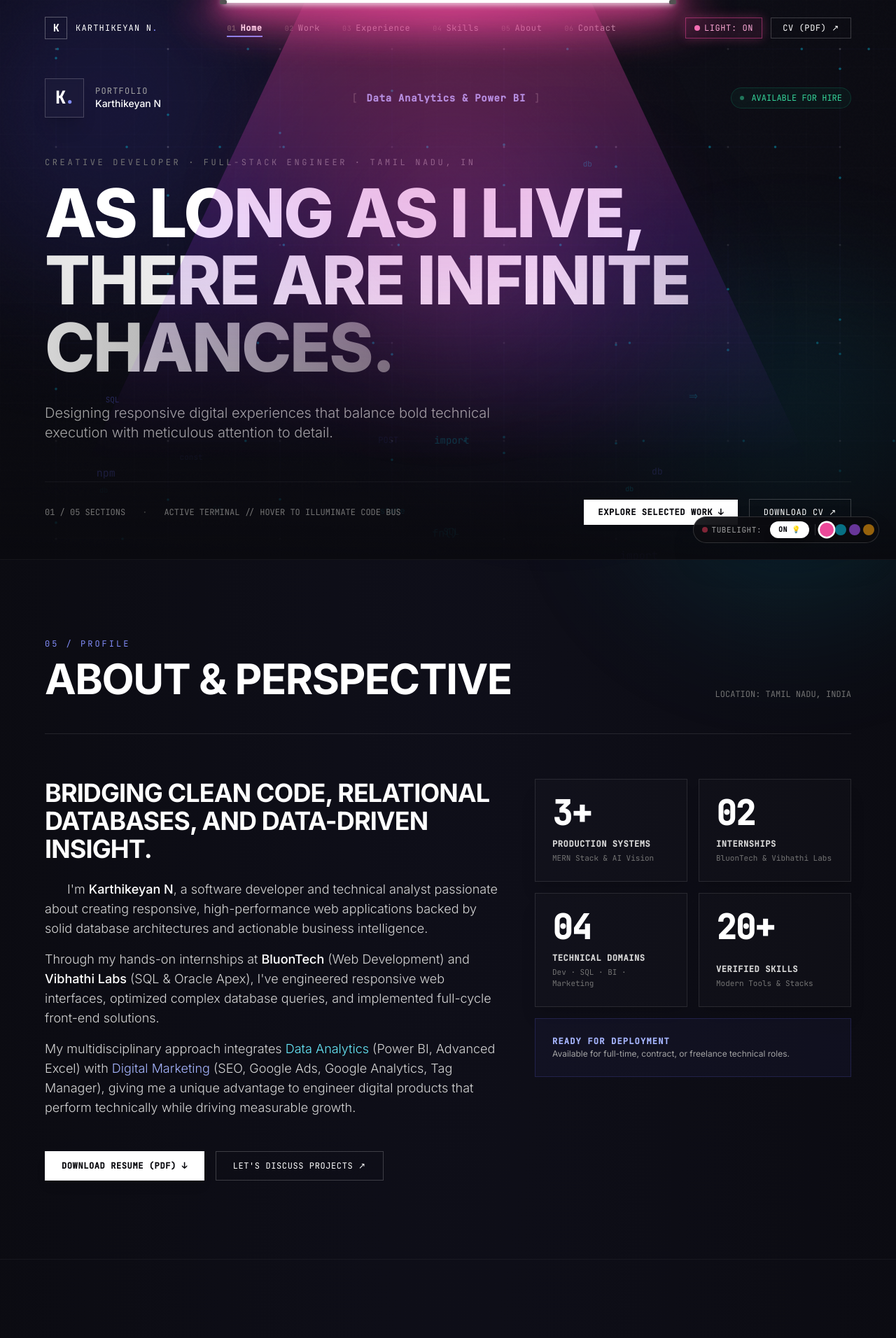
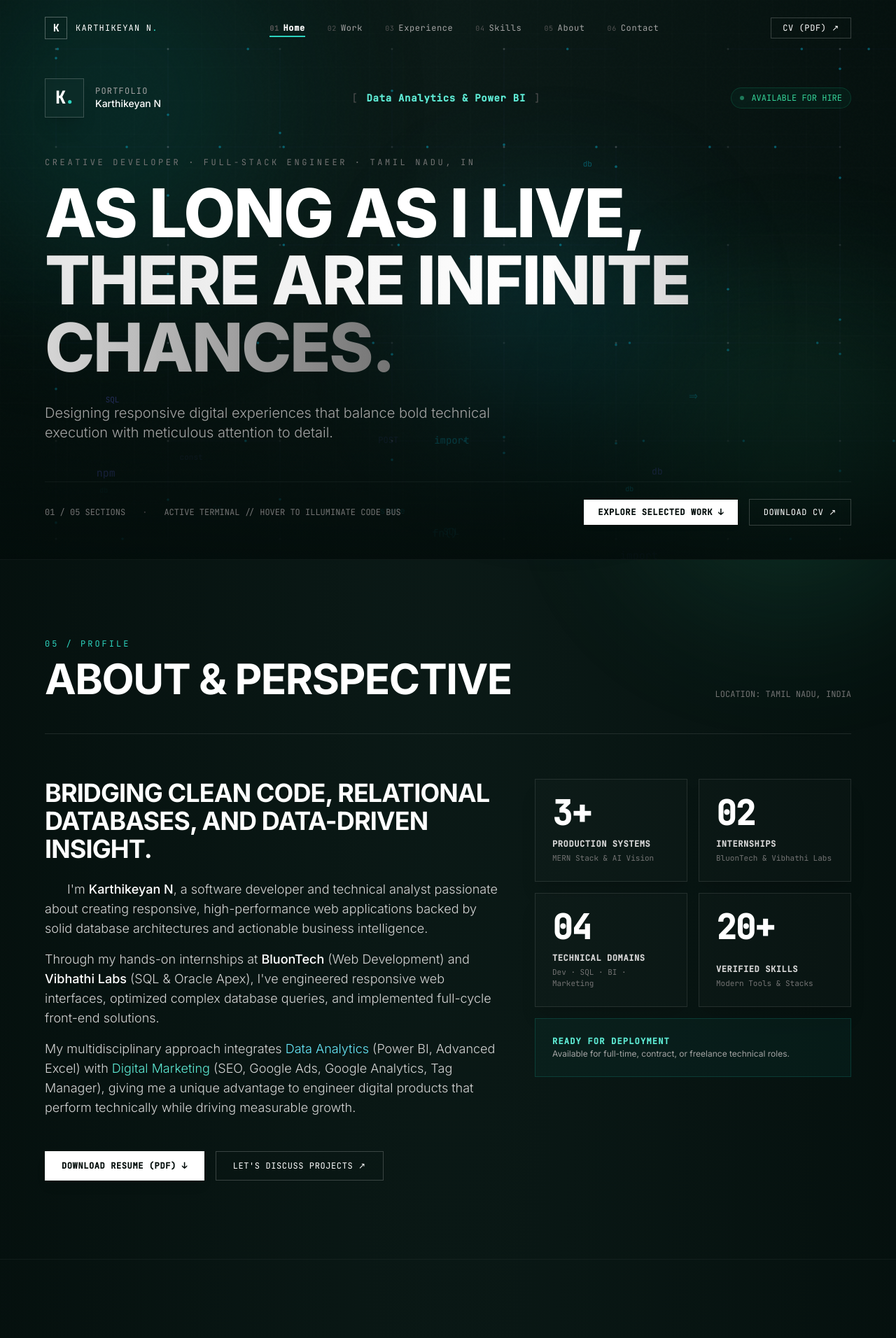
Before and after one commit to karthy24/portfolio, a React (Vite) app: page / in a window 1280 px wide. Shown: the top 1912 px of the page at 70% size. Built offline with nearby package versions, Linux system fonts and the light colour scheme.

Commit message:
feat: remove tubelight, add teal theme + loading splash screen

```diff
--- a/src/App.jsx
+++ b/src/App.jsx
@@ -1,6 +1,6 @@
-import { useState } from 'react';
+import { useState, useCallback } from 'react';
 import InteractiveBackground from './components/InteractiveBackground';
-import Tubelight from './components/Tubelight';
+import LoadingScreen from './components/LoadingScreen';
 import Navbar from './components/Navbar';
 import Hero from './components/Hero';
 import About from './components/About';
@@ -11,28 +11,20 @@ import Contact from './components/Contact';
 import Footer from './components/Footer';
 
 export default function App() {
-  const [tubelightOn, setTubelightOn] = useState(true);
-  const [tubelightColor, setTubelightColor] = useState('pink');
+  const [loading, setLoading] = useState(true);
+  const handleLoadingDone = useCallback(() => setLoading(false), []);
 
   return (
-    <div className="relative min-h-screen">
+    <>
+      {loading && <LoadingScreen onDone={handleLoadingDone} />}
+
+      <div className={`relative min-h-screen transition-opacity duration-700 ${loading ? 'opacity-0 pointer-events-none' : 'opacity-100'}`}>
         {/* Interactive & Scroll-Responsive Animated Background */}
         <InteractiveBackground />
 
-      {/* Figma-style Downward Volumetric Tubelight Effect */}
-      <Tubelight
-        isOn={tubelightOn}
-        setIsOn={setTubelightOn}
-        colorKey={tubelightColor}
-        setColorKey={setTubelightColor}
-      />
-
         {/* Content */}
         <div className="relative z-10">
-        <Navbar
-          tubelightOn={tubelightOn}
-          setTubelightOn={setTubelightOn}
-        />
+          <Navbar />
           <main>
             <Hero />
             <About />
@@ -44,5 +36,6 @@ export default function App() {
           <Footer />
         </div>
       </div>
+    </>
   );
 }
--- /dev/null
+++ b/src/components/LoadingScreen.jsx
@@ -0,0 +1,201 @@
+import { useEffect, useRef, useState } from 'react';
+import { animate, stagger } from 'animejs';
+
+export default function LoadingScreen({ onDone }) {
+  const containerRef = useRef(null);
+  const barRef = useRef(null);
+  const [progress, setProgress] = useState(0);
+
+  useEffect(() => {
+    // Animate logo letter
+    animate('.ls-letter', {
+      opacity: [0, 1],
+      scale: [0.3, 1],
+      duration: 500,
+      ease: 'outBack(1.4)',
+    });
+
+    // Animate name chars
+    animate('.ls-char', {
+      opacity: [0, 1],
+      translateY: [20, 0],
+      duration: 400,
+      delay: stagger(50, { start: 300 }),
+      ease: 'outExpo',
+    });
+
+    // Animate tagline
+    animate('.ls-tagline', {
+      opacity: [0, 1],
+      translateY: [10, 0],
+      duration: 500,
+      delay: 800,
+      ease: 'outExpo',
+    });
+
+    // Animate grid lines
+    animate('.ls-grid-line', {
+      scaleX: [0, 1],
+      duration: 600,
+      delay: stagger(80, { start: 200 }),
+      ease: 'outExpo',
+    });
+
+    // Animate dots
+    animate('.ls-dot', {
+      opacity: [0, 1],
+      scale: [0, 1],
+      duration: 300,
+      delay: stagger(120, { start: 400 }),
+      ease: 'outBack(2)',
+    });
+
+    // Progress bar
+    animate(barRef.current, {
+      width: ['0%', '100%'],
+      duration: 1700,
+      delay: 300,
+      ease: 'inOutQuart',
+      onUpdate: (anim) => {
+        setProgress(Math.round(anim.progress));
+      },
+    });
+
+    // Fade out entire loading screen
+    const exitTimer = setTimeout(() => {
+      animate(containerRef.current, {
+        opacity: [1, 0],
+        duration: 500,
+        ease: 'inQuart',
+        onComplete: () => onDone(),
+      });
+    }, 2100);
+
+    return () => clearTimeout(exitTimer);
+  }, [onDone]);
+
+  const nameChars = 'KARTHIKEYAN N'.split('');
+
+  return (
+    <div
+      ref={containerRef}
+      className="fixed inset-0 z-[9999] flex flex-col items-center justify-center"
+      style={{ background: 'radial-gradient(ellipse at 30% 30%, #0b1a17 0%, #050d0b 60%, #030808 100%)' }}
+    >
+      {/* Animated Grid Lines (horizontal) */}
+      <div className="absolute inset-0 overflow-hidden pointer-events-none">
+        {[...Array(8)].map((_, i) => (
+          <div
+            key={i}
+            className="ls-grid-line absolute left-0 right-0 h-px"
+            style={{
+              top: `${10 + i * 12}%`,
+              background: 'linear-gradient(90deg, transparent, rgba(20,184,166,0.12), transparent)',
+              transformOrigin: 'left',
+              scaleX: 0,
+            }}
+          />
+        ))}
+        {/* Vertical center line */}
+        <div className="absolute top-0 bottom-0 left-1/2 w-px"
+          style={{ background: 'linear-gradient(180deg, transparent, rgba(20,184,166,0.08), transparent)' }} />
+      </div>
+
+      {/* Corner Dots */}
+      {[
+        'top-8 left-8', 'top-8 right-8',
+        'bottom-8 left-8', 'bottom-8 right-8',
+      ].map((pos, i) => (
+        <div
+          key={i}
+          className={`ls-dot absolute ${pos} w-1.5 h-1.5 rounded-full`}
+          style={{ background: '#14b8a6', boxShadow: '0 0 8px #14b8a6' }}
+        />
+      ))}
+
+      {/* Main Content */}
+      <div className="flex flex-col items-center gap-6 px-8">
+
+        {/* Monogram Box */}
+        <div className="relative">
+          {/* Outer glow ring */}
+          <div
+            className="absolute inset-0 rounded-sm"
+            style={{
+              background: 'transparent',
+              boxShadow: '0 0 40px 8px rgba(20,184,166,0.25), 0 0 80px 20px rgba(20,184,166,0.08)',
+            }}
+          />
+          <div
+            className="ls-letter relative w-20 h-20 border-2 flex items-center justify-center font-mono text-4xl font-black"
+            style={{
+              borderColor: '#14b8a6',
+              color: '#14b8a6',
+              textShadow: '0 0 20px #14b8a6, 0 0 40px rgba(20,184,166,0.5)',
+              opacity: 0,
+            }}
+          >
+            K
+          </div>
+        </div>
+
+        {/* Name */}
+        <div className="flex items-center gap-[3px] font-mono text-lg sm:text-xl tracking-[0.3em] uppercase">
+          {nameChars.map((ch, i) => (
+            <span
+              key={i}
+              className="ls-char"
+              style={{
+                color: ch === ' ' ? 'transparent' : '#e2fdf8',
+                opacity: 0,
+                display: 'inline-block',
+                minWidth: ch === ' ' ? '12px' : undefined,
+              }}
+            >
+              {ch === ' ' ? '\u00A0' : ch}
+            </span>
+          ))}
+        </div>
+
+        {/* Tagline */}
+        <p
+          className="ls-tagline font-mono text-xs tracking-[0.25em] uppercase"
+          style={{ color: '#14b8a6', opacity: 0 }}
+        >
+          Full-Stack · Analytics · Digital
+        </p>
+
+        {/* Progress Bar */}
+        <div className="w-56 sm:w-72 mt-4">
+          <div className="flex justify-between font-mono text-[10px] tracking-widest mb-2"
+            style={{ color: 'rgba(20,184,166,0.5)' }}>
+            <span>LOADING</span>
+            <span>{progress}%</span>
+          </div>
+          <div
+            className="w-full h-px relative overflow-hidden"
+            style={{ background: 'rgba(20,184,166,0.15)' }}
+          >
+            <div
+              ref={barRef}
+              className="absolute top-0 left-0 h-full"
+              style={{
+                width: '0%',
+                background: 'linear-gradient(90deg, #14b8a6, #34d399, #06b6d4)',
+                boxShadow: '0 0 10px #14b8a6, 0 0 20px rgba(20,184,166,0.4)',
+              }}
+            />
+          </div>
+        </div>
+
+        {/* Quote */}
+        <p
+          className="ls-tagline font-mono text-[10px] text-center mt-2 max-w-xs"
+          style={{ color: 'rgba(209,250,229,0.35)', letterSpacing: '0.05em', opacity: 0 }}
+        >
+          &ldquo;As long as I live, there are infinite chances.&rdquo;
+        </p>
+      </div>
+    </div>
+  );
+}
--- a/src/components/Navbar.jsx
+++ b/src/components/Navbar.jsx
@@ -10,7 +10,7 @@ const navItems = [
   { id: 'contact', label: 'Contact', num: '06' },
 ];
 
-export default function Navbar({ tubelightOn, setTubelightOn }) {
+export default function Navbar() {
   const [scrolled, setScrolled] = useState(false);
   const [menuOpen, setMenuOpen] = useState(false);
   const [activeSection, setActiveSection] = useState('home');
@@ -85,31 +85,14 @@ export default function Navbar({ tubelightOn, setTubelightOn }) {
           })}
         </ul>
 
-        {/* Right Actions: Tubelight Switch + Resume */}
+        {/* Right Actions: Resume only */}
         <div className="hidden md:flex items-center gap-3">
-          <button
-            onClick={() => setTubelightOn(!tubelightOn)}
-            className={`px-3 py-1.5 border font-mono text-xs uppercase tracking-wider flex items-center gap-1.5 transition-all duration-300 ${
-              tubelightOn
-                ? 'border-pink-500/50 bg-pink-500/10 text-pink-300 shadow-[0_0_15px_rgba(236,72,153,0.3)]'
-                : 'border-white/15 text-neutral-400 hover:text-white'
-            }`}
-            title="Toggle Tubelight Illumination"
-          >
-            <span
-              className={`w-2 h-2 rounded-full ${
-                tubelightOn ? 'bg-pink-400 animate-pulse' : 'bg-neutral-600'
-              }`}
-            />
-            <span>Light: {tubelightOn ? 'ON' : 'OFF'}</span>
-          </button>
-
           <a
             href={personal.resume}
             target="_blank"
             rel="noreferrer"
             download="Karthikeyan-N-Resume.pdf"
-            className="px-4 py-1.5 border border-white/20 hover:border-white font-mono text-xs uppercase tracking-wider text-white transition-colors"
+            className="px-4 py-1.5 border border-white/20 hover:border-primary-400 font-mono text-xs uppercase tracking-wider text-white hover:text-primary-300 transition-colors"
           >
             CV (PDF) ↗
           </a>
--- a/src/index.css
+++ b/src/index.css
@@ -8,7 +8,7 @@
   }
   body {
     @apply bg-dark-950 text-neutral-100 font-sans antialiased;
-    background: radial-gradient(ellipse at top, #0f0f1a 0%, #0a0a0f 100%);
+    background: radial-gradient(ellipse at top, #0b1a17 0%, #030d0b 100%);
   }
   ::selection {
     @apply bg-primary-500/30 text-primary-200;
@@ -29,14 +29,14 @@
   .glass-card:hover {
     @apply border-primary-500/40;
     transform: translateY(-4px);
-    box-shadow: 0 20px 40px rgba(99, 102, 241, 0.15);
+    box-shadow: 0 20px 40px rgba(20, 184, 166, 0.15);
   }
   .btn-primary {
     @apply inline-flex items-center gap-2 px-6 py-3 bg-primary-600 hover:bg-primary-500 text-white font-semibold rounded-xl transition-all duration-300;
-    box-shadow: 0 0 20px rgba(99, 102, 241, 0.3);
+    box-shadow: 0 0 20px rgba(20, 184, 166, 0.3);
   }
   .btn-primary:hover {
-    box-shadow: 0 0 30px rgba(99, 102, 241, 0.5);
+    box-shadow: 0 0 30px rgba(20, 184, 166, 0.5);
     transform: translateY(-2px);
   }
   .btn-outline {
@@ -54,19 +54,19 @@
   }
   .gradient-text {
     @apply bg-clip-text text-transparent;
-    background-image: linear-gradient(135deg, #818cf8, #06b6d4);
+    background-image: linear-gradient(135deg, #2dd4bf, #34d399);
   }
   .glow-dot {
     @apply w-2 h-2 rounded-full bg-primary-400 animate-pulse-slow;
-    box-shadow: 0 0 8px 2px rgba(99, 102, 241, 0.6);
+    box-shadow: 0 0 8px 2px rgba(20, 184, 166, 0.6);
   }
 }
 
 /* Scrollbar */
 ::-webkit-scrollbar { width: 6px; }
-::-webkit-scrollbar-track { background: #0a0a0f; }
-::-webkit-scrollbar-thumb { background: #4f46e5; border-radius: 3px; }
-::-webkit-scrollbar-thumb:hover { background: #6366f1; }
+::-webkit-scrollbar-track { background: #030d0b; }
+::-webkit-scrollbar-thumb { background: #0d9488; border-radius: 3px; }
+::-webkit-scrollbar-thumb:hover { background: #14b8a6; }
 
 /* Noise texture overlay */
 body::before {
@@ -91,7 +91,7 @@ body::before {
 .orb-1 {
   width: 500px;
   height: 500px;
-  background: #4f46e5;
+  background: #0d9488;
   top: -100px;
   left: -100px;
   animation-delay: 0s;
@@ -99,7 +99,7 @@ body::before {
 .orb-2 {
   width: 400px;
   height: 400px;
-  background: #06b6d4;
+  background: #34d399;
   bottom: -50px;
   right: -50px;
   animation-delay: 3s;
@@ -107,25 +107,8 @@ body::before {
 .orb-3 {
   width: 300px;
   height: 300px;
-  background: #8b5cf6;
+  background: #06b6d4;
   top: 40%;
   left: 50%;
   animation-delay: 6s;
 }
-
-/* Tubelight ignition flicker animation */
-@keyframes tubelightFlicker {
-  0% { opacity: 0; }
-  10% { opacity: 0.8; }
-  15% { opacity: 0.1; }
-  25% { opacity: 0.9; }
-  30% { opacity: 0.2; }
-  45% { opacity: 1; }
-  60% { opacity: 0.7; }
-  75% { opacity: 1; }
-  100% { opacity: 1; }
-}
-
-.animate-tubelight-flicker {
-  animation: tubelightFlicker 0.38s ease-out forwards;
-}
--- a/tailwind.config.js
+++ b/tailwind.config.js
@@ -12,24 +12,24 @@ export default {
       },
       colors: {
         primary: {
-          50:  '#eef2ff',
-          100: '#e0e7ff',
-          200: '#c7d2fe',
-          300: '#a5b4fc',
-          400: '#818cf8',
-          500: '#6366f1',
-          600: '#4f46e5',
-          700: '#4338ca',
-          800: '#3730a3',
-          900: '#312e81',
+          50:  '#f0fdf9',
+          100: '#ccfbef',
+          200: '#99f6e0',
+          300: '#5eead4',
+          400: '#2dd4bf',
+          500: '#14b8a6',
+          600: '#0d9488',
+          700: '#0f766e',
+          800: '#115e59',
+          900: '#134e4a',
         },
-        accent: '#06b6d4',
+        accent: '#34d399',
         dark: {
-          950: '#0a0a0f',
-          900: '#0f0f1a',
-          800: '#151525',
-          700: '#1e1e35',
-          600: '#252545',
+          950: '#030d0b',
+          900: '#061210',
+          800: '#0b1a17',
+          700: '#122420',
+          600: '#1a3330',
         },
       },
       animation: {
```
Lines whose indentation alone changed are shown as unchanged.
